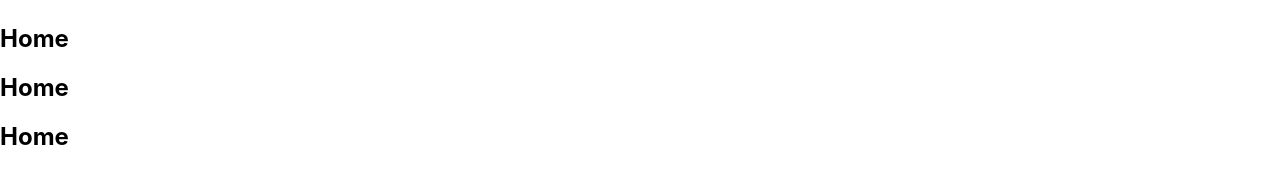
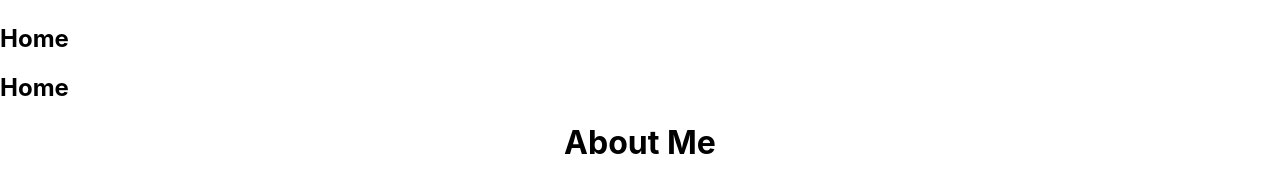
Before and after one commit to LoganHajdukiewicz/portfolio-website, a React (Create React App) app: page /home in a window 1280 px wide. Shown: the part 2081-2258 px from the top of the page. Built offline with nearby package versions, Linux system fonts and the light colour scheme.

Commit message:
Committing so I can push

```diff
--- a/src/components/Home.js
+++ b/src/components/Home.js
@@ -55,7 +55,6 @@ const Home = () => {
       <h2>Home</h2>
       <h2>Home</h2>
       <h2>Home</h2>
-      <h2>Home</h2>
       <About />
       <Portfolio />
       <Skills />
```
